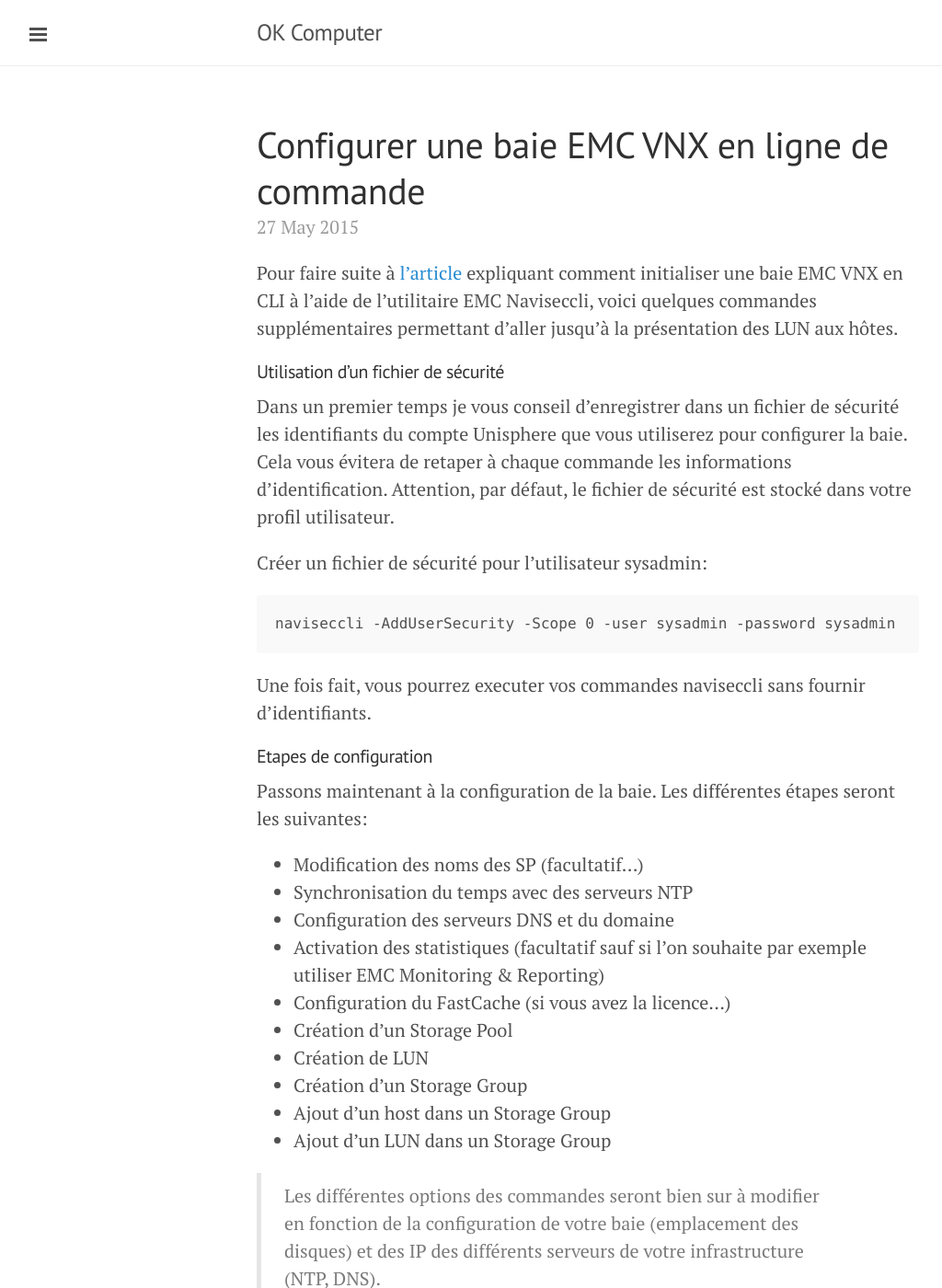
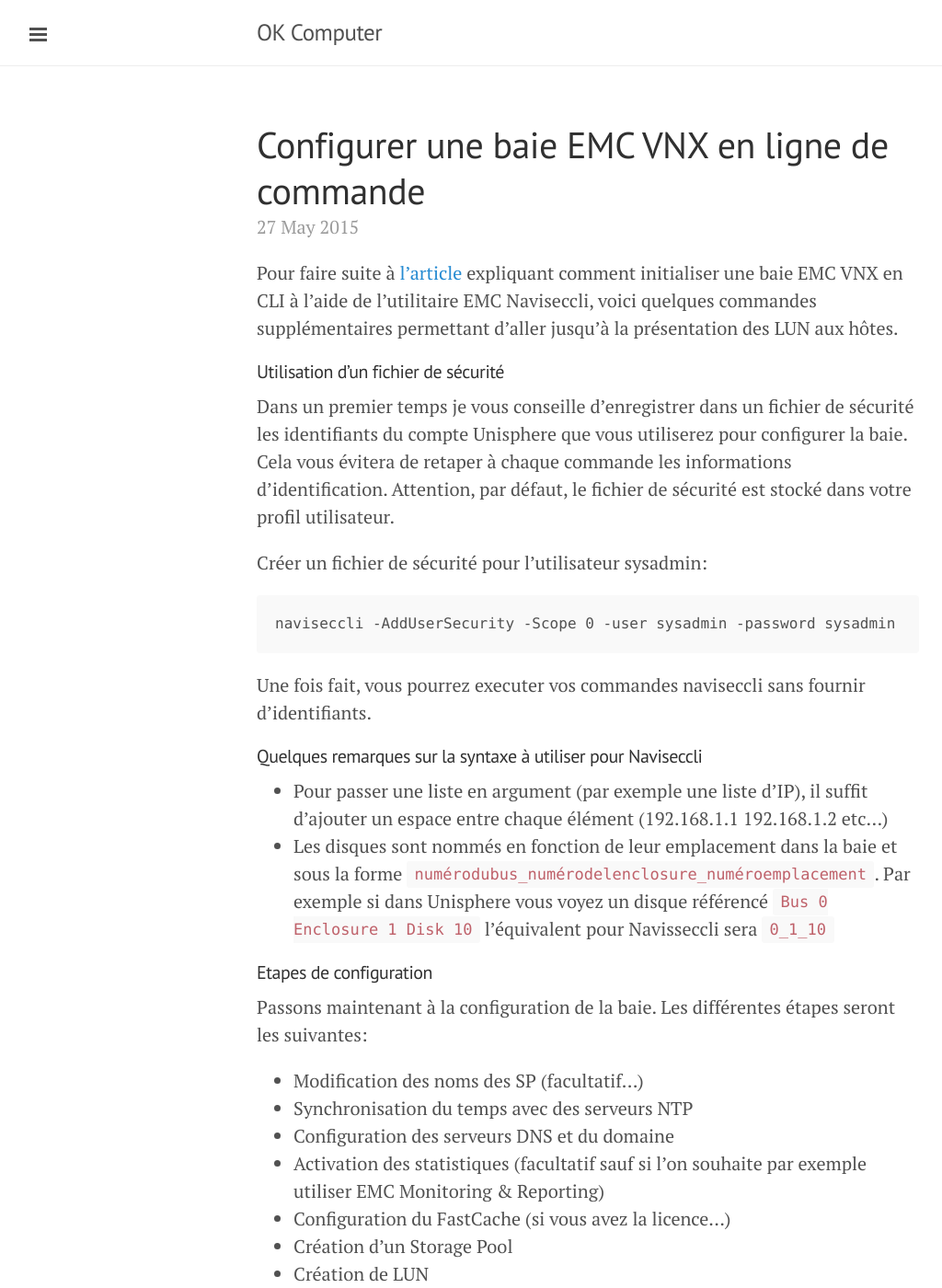
Before and after one commit to okcomputerpro/okcomputerpro.github.io, a Jekyll site: the page built from _posts/2015-05-27-Configuration-VNX-CLI-Naviseccli.md, in a window 1280 px wide and 1400 px high. Shown: the whole window at 92% size, without its empty margins (1-1025 px from the left). Built offline with Jekyll 4.4.1, drawn with Linux system fonts in a browser that asks for light colours; nearby versions of some CDN libraries; Markdown is read by kramdown in place of the engine named in the settings; some of the changed text lies outside the part shown.

Commit message:
Finalisation article

````diff
--- a/_posts/2015-05-27-Configuration-VNX-CLI-Naviseccli.md
+++ b/_posts/2015-05-27-Configuration-VNX-CLI-Naviseccli.md
@@ -7,7 +7,7 @@ Pour faire suite à [l'article](http://blog.okcomputer.io/2015/02/27/Initialisat
 
 #### Utilisation d'un fichier de sécurité
 
-Dans un premier temps je vous conseil d'enregistrer dans un fichier de sécurité les identifiants du compte Unisphere que vous utiliserez pour configurer la baie. Cela vous évitera de retaper à chaque commande les informations d'identification. Attention, par défaut, le fichier de sécurité est stocké dans votre profil utilisateur.
+Dans un premier temps je vous conseille d'enregistrer dans un fichier de sécurité les identifiants du compte Unisphere que vous utiliserez pour configurer la baie. Cela vous évitera de retaper à chaque commande les informations d'identification. Attention, par défaut, le fichier de sécurité est stocké dans votre profil utilisateur.
 
 Créer un fichier de sécurité pour l'utilisateur sysadmin:
 
@@ -16,6 +16,11 @@ naviseccli -AddUserSecurity -Scope 0 -user sysadmin -password sysadmin
 ```
 
 Une fois fait, vous pourrez executer vos commandes naviseccli sans fournir d'identifiants.
+
+#### Quelques remarques sur la syntaxe à utiliser pour Naviseccli
+
+- Pour passer une liste en argument (par exemple une liste d'IP), il suffit d'ajouter un espace entre chaque élément (192.168.1.1 192.168.1.2 etc...)
+- Les disques sont nommés en fonction de leur emplacement dans la baie et sous la forme `numérodubus_numérodelenclosure_numéroemplacement`. Par exemple si dans Unisphere vous voyez un disque référencé `Bus 0 Enclosure 1 Disk 10` l'équivalent pour Navisseccli sera `0_1_10`
 
 #### Etapes de configuration
 
@@ -83,7 +83,8 @@ naviseccli -h 192.168.1.100 storagepool -create -disks 0_0_4 0_0_5 0_0_6 0_0_7 0
 
 ##### Création d'un LUN:
 
-
+L'argument `-type` permet de spécifier si l'onsouhaite créer un LUN  thin ou nonThin (Thick...). L'argument `-l` permet de définir l'ID du LUN. Attention, il faut bien penser à préciser la taille du LUN avec l'arguement `-capacity` ainsi que l'unité de mesure souhaité avec l'argument `-sq`
+ (ici 1024 Go).
 
 ```
 naviseccli -h 192.168.1.100 lun -create -type nonThin -poolName Pool01  -capacity 1024 -sq gb -name LUN01 -l 0
@@ -100,9 +101,11 @@ naviseccli -h 192.168.1.100 storagegroup -create -gname SG01
 ```
 naviseccli -h 192.168.1.100 storagegroup -connecthost -host esxi01.domain.local -gname SG01
 ```
-> Les hosts doivent êtres vues (zoning configuré, Unisphere Host Agent installé et configuré) par la baie avant d'être associés à un storage group
+> Les hosts doivent êtres vues (zoning configuré, Unisphere Host Agent installé et configuré) par la baie avant d'êtres associés à un storage group
 
 ##### Ajout d'un LUN à un Storage Group:
+
+La particularité de cette commande est que le LUN est identifié par son ID avec l'arguement `-alu`. l'argument `-hlu` permet de spécifier quel sera l'ID du LUN présenté aux hôtes.
 
 ```
 naviseccli -h 192.168.1.100 storagegroup -addhlu -gname SG01 -hlu 0 -alu 0
````
Also changed, not shown: other parts of _posts/2015-05-27-Configuration-VNX-CLI-Naviseccli.md (+0 -5 lines).
